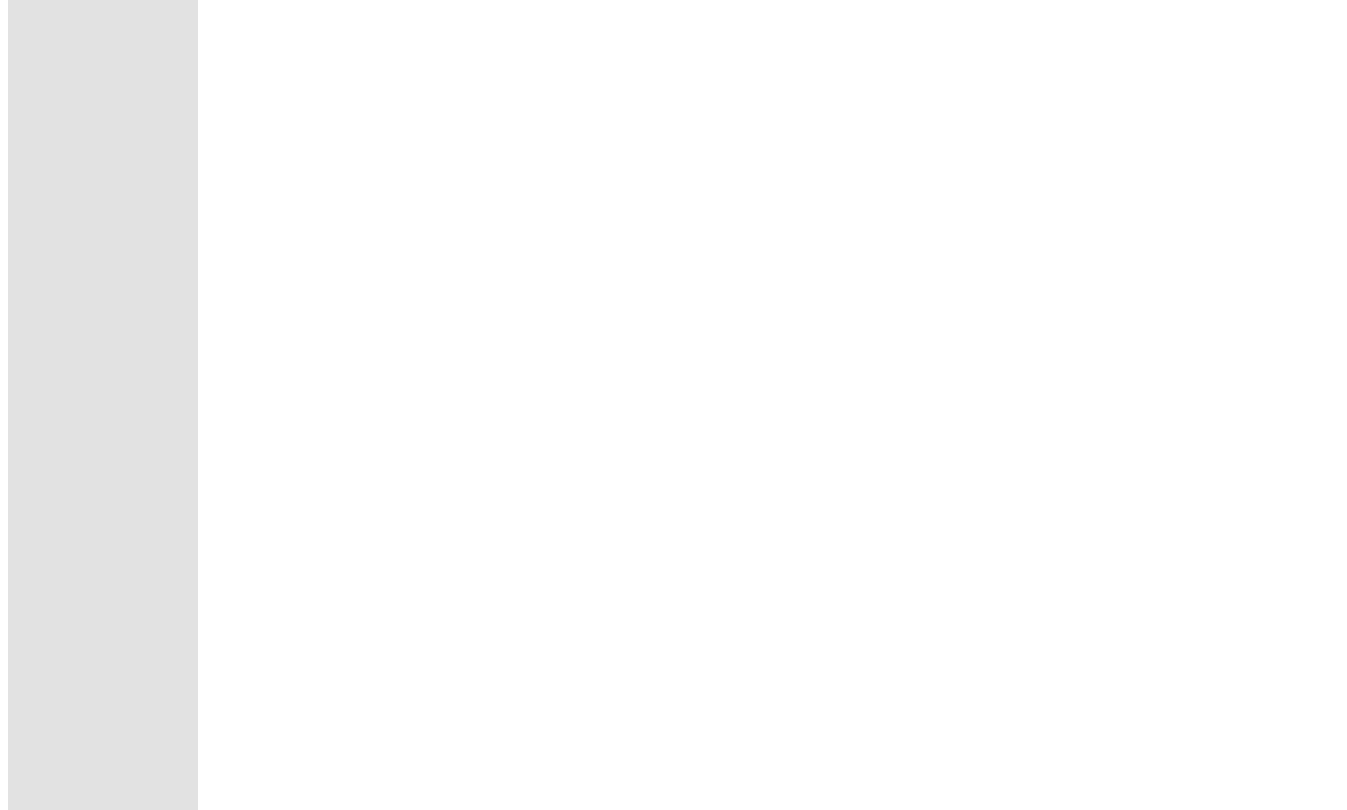
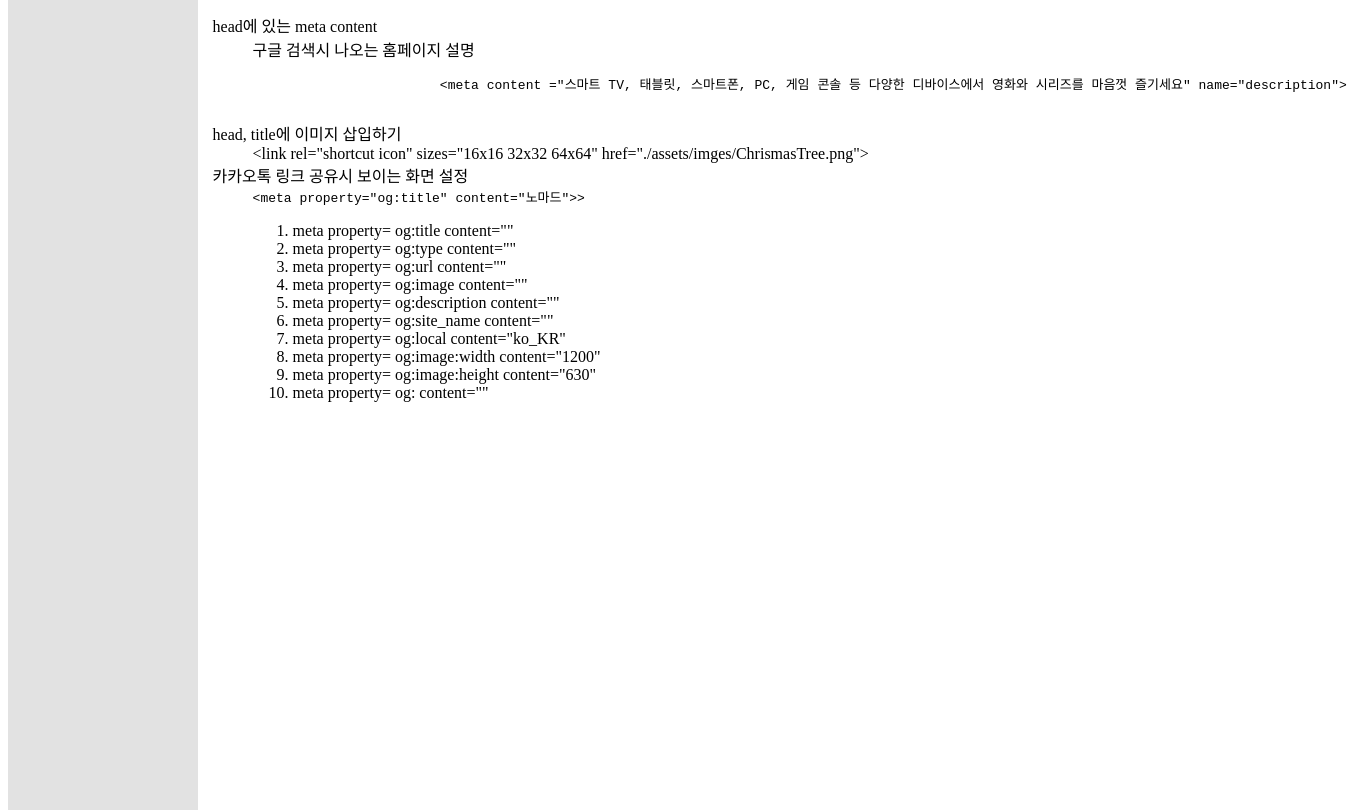
Before and after one commit to hyeah0/HTML-CSS, a plain HTML site: page index.html in a window 1280 px wide. Shown: the part 4745-5555 px from the top of the page, 1347 px wide, since content can reach past the window. Drawn offline with Linux system fonts and the light colour scheme.

Commit message:
html head 아이콘

```diff
--- a/index.html
+++ b/index.html
@@ -4,7 +4,9 @@
     <meta charset="UTF-8">
     <meta http-equiv="X-UA-Compatible" content="IE=edge">
     <meta name="viewport" content="width=device-width, initial-scale=1.0">
+    <link rel="shortcut icon" sizes="16x16 32x32 64x64" href="./assets/imges/ChrismasTree.png">
     <title>HTML/CSS</title>
+    <meta name="description" content="HTML/CSS"/>
     <link rel="stylesheet" type="text/css" href="style.css">
 </head>
 <body>
@@ -266,6 +268,42 @@
                     <p>반복x</p>
                 </div>
             </section>
+            <section id="changeHeadIcon">
+                <dl>
+                    <dt>head에 있는 meta content</dt>
+                    <dd>
+                        구글 검색시 나오는 홈페이지 설명<br/>
+                        <pre>
+                        &lt;meta content ="스마트 TV, 태블릿, 스마트폰, PC, 게임 콘솔 등 다양한 디바이스에서 영화와 시리즈를 마음껏 즐기세요" name="description"&gt;
+                        </pre>
+                    </dd>
+                    <dt>head, title에 이미지 삽입하기 </dt>
+                    <dd>
+                        &lt;link rel="shortcut icon" sizes="16x16 32x32 64x64" href="./assets/imges/ChrismasTree.png"&gt;
+                    </dd>
+                    <dt>카카오톡 링크 공유시 보이는 화면 설정</dt>
+                    <dd>
+                        <code>
+                        &lt;meta property="og:title" content="노마드">&gt;
+                        </code>
+                        <ol>
+                            <li>meta property= og:title content=""</li>
+                            <li>meta property= og:type content=""</li>
+                            <li>meta property= og:url content=""</li>
+                            <li>meta property= og:image content=""</li>
+                            <li>meta property= og:description content=""</li>
+                            <li>meta property= og:site_name content=""</li>
+                            <li>meta property= og:local content="ko_KR"</li>
+                            <li>meta property= og:image:width content="1200"</li>
+                            <li>meta property= og:image:height content="630"</li>
+                            <li>meta property= og: content=""</li>
+                        </ol>
+                    </dd>
+                </dl>
+
+
+
+            </section>
         <script src=""></script>
 
 
```
Also changed, not shown: cssPractice/cssAnimation_Starbucks/assets/cssAnimation.jpg (renamed from htmlPractice/cssAnimation_Starbucks/assets/cssAnimation.jpg), cssPractice/cssAnimation_Starbucks/assets/cssAnimation_backgroundimg.jpg (renamed from htmlPractice/cssAnimation_Starbucks/assets/cssAnimation_backgroundimg.jpg), cssPractice/cssAnimation_Starbucks/cssAnimation.css (renamed from htmlPractice/cssAnimation_Starbucks/cssAnimation.css), cssPractice/cssAnimation_Starbucks/cssAnimation.html (renamed from htmlPractice/cssAnimation_Starbucks/cssAnimation.html), cssPractice/cssAnimation_Starbucks/cssAnimation.js (renamed from htmlPractice/cssAnimation_Starbucks/cssAnimation.js).
